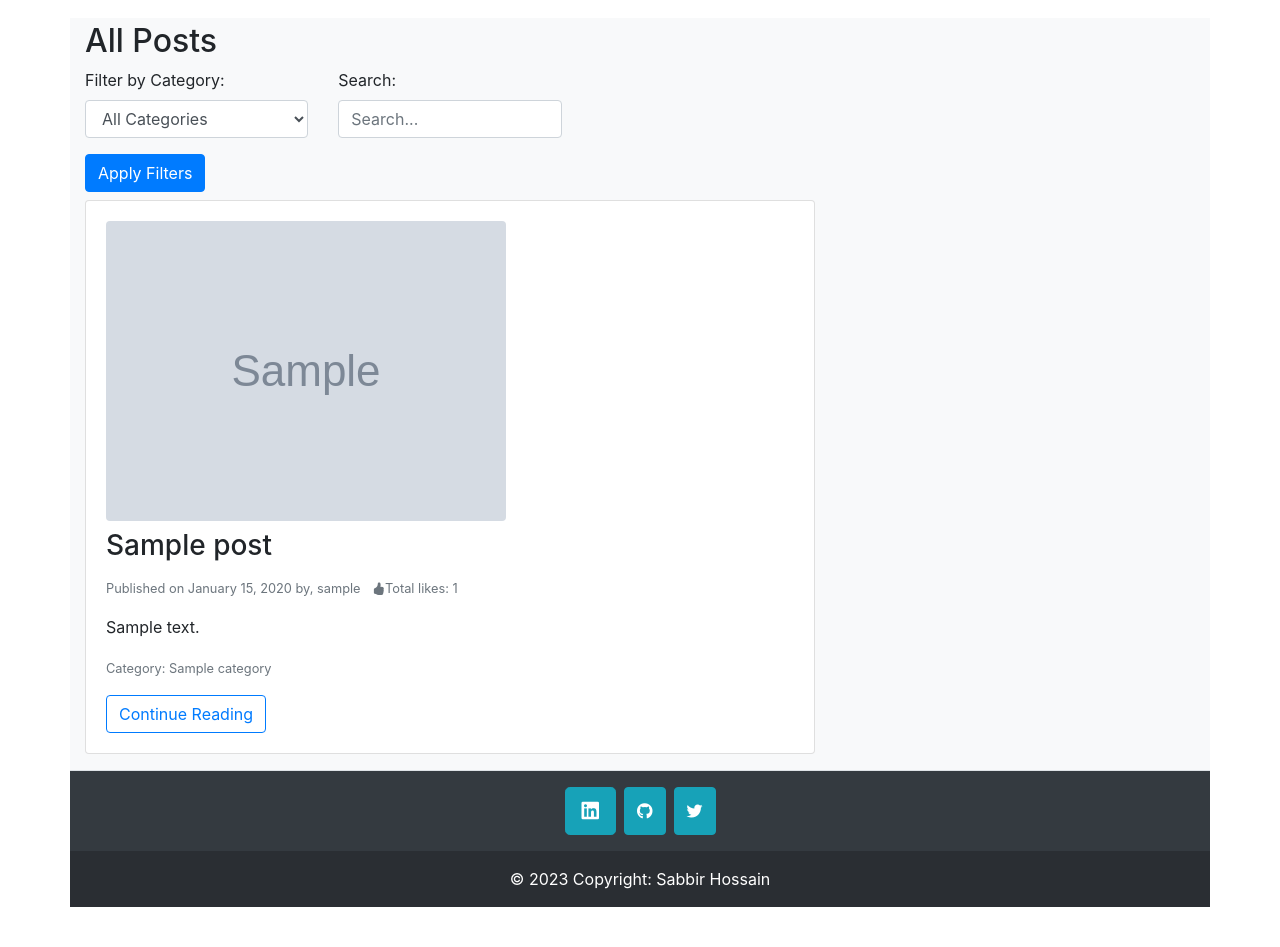
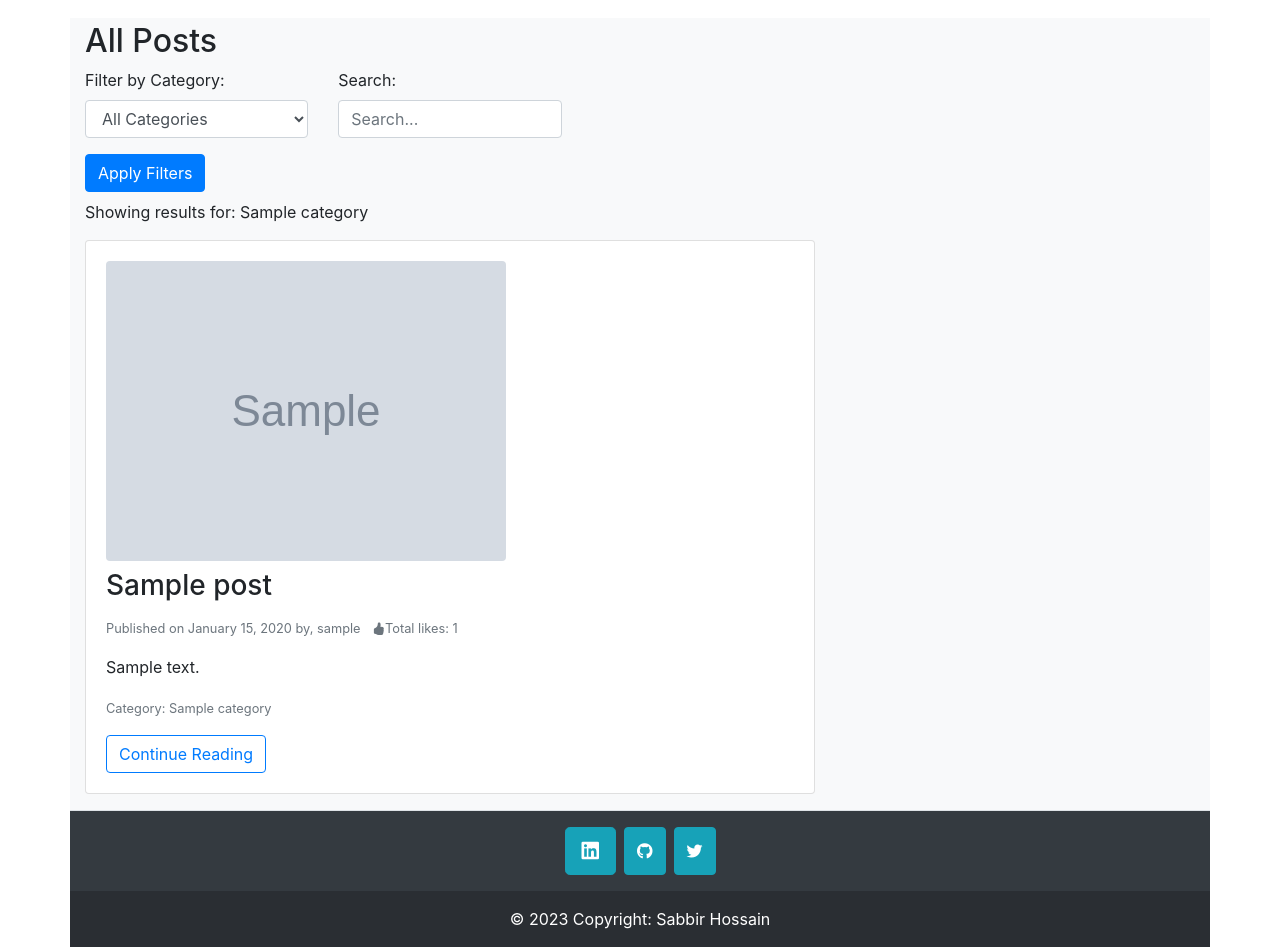
Before and after one commit to Sabbir1039/Blog-with-Django-Bootstrap, a Django app: page /posts/?category=1 in a window 1280 px wide. Shown: the part 62-1009 px from the top of the page. Before the commit the page ends 969 px from the top, so only its background shows below. Run offline with Django 4.2, Linux system fonts and the light colour scheme; tables that the repository leaves empty hold one stand-in row (values such as "Sample post"); grey boxes marked "Sample" are stand-in pictures.

Commit message:
search by category feature code and templated added

```diff
--- a/blog_app/templates/blog_app/home.html
+++ b/blog_app/templates/blog_app/home.html
@@ -72,7 +72,7 @@
                 <ul class="list-unstyled ml-2">
                     {% for item in categories %}
                     <li class="mb-2">
-                        <a href="#" class="text-decoration-none text-dark">
+                        <a href="{% url 'post-list' %}?category={{ item.id }}" class="text-decoration-none text-dark">
                             <i class="bi bi-bookmark-star mr-2"></i>{{ item.name }}
                         </a>
                     </li>
--- a/blog_app/templates/blog_app/post_list.html
+++ b/blog_app/templates/blog_app/post_list.html
@@ -24,6 +24,25 @@
                     </div>
                     <button type="submit" class="btn btn-md btn-primary">Apply Filters</button>
                 </form>
+
+                <!-- Display category name when user request for specific category post -->
+                <div class="my-2">
+                    <p>
+                        {% if selected_category %}
+                            Showing results for:
+                            {% for category in categories %}
+                                <!-- first we need to convert selected_category to int -->
+                                {% if category.id == selected_category|default:""|add:"0" %}
+                                    {{ category.name }}
+                                {% endif %}
+                            {% endfor %}
+                        {% endif %}
+                    </p>
+                </div>
+
+
+
+
 
                 {% for post in posts %}
                     <div class="card mb-3">
--- a/blog_app/views.py
+++ b/blog_app/views.py
@@ -7,7 +7,7 @@ from django.contrib import messages
 from django.urls import reverse_lazy
 from django.shortcuts import redirect, get_object_or_404
 from django.http import Http404
-
+from urllib.parse import urlparse, parse_qs
 
 from .models import (
     Post,
@@ -73,6 +73,13 @@ class PostListView(ListView):
         context = super().get_context_data(**kwargs)
         context['title'] = "All Posts"
         context['categories'] = Category.objects.all()
+        # Parse the URL and extract the 'category' parameter
+        parsed_url = urlparse(self.request.get_full_path())
+        query_params = parse_qs(parsed_url.query)
+        category_id = query_params.get('category', [None])[0]
+        # Add the selected category to the context
+        context['selected_category'] = category_id # [hint] this is string not int
+        # print('Requested Category id:', type(context['selected_category']))
         return context
 
     def get_queryset(self) -> QuerySet[Any]:
```
